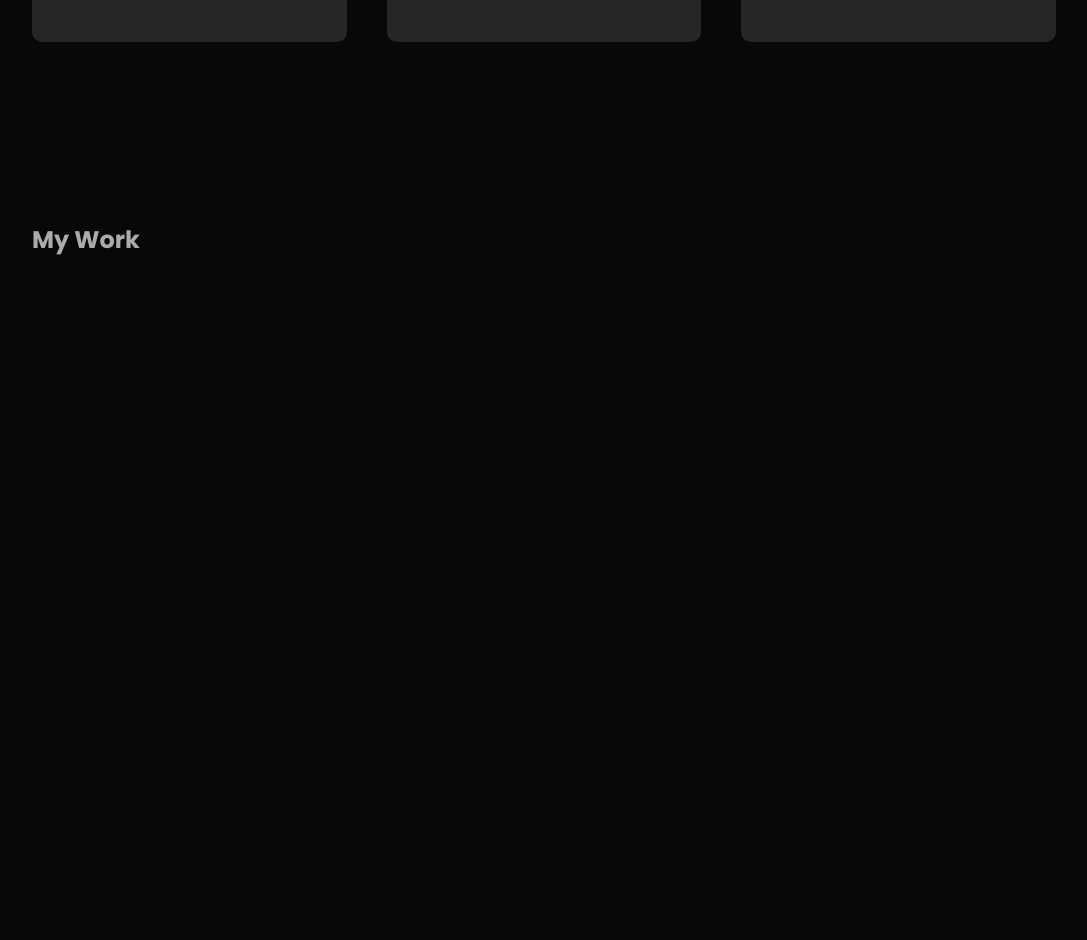
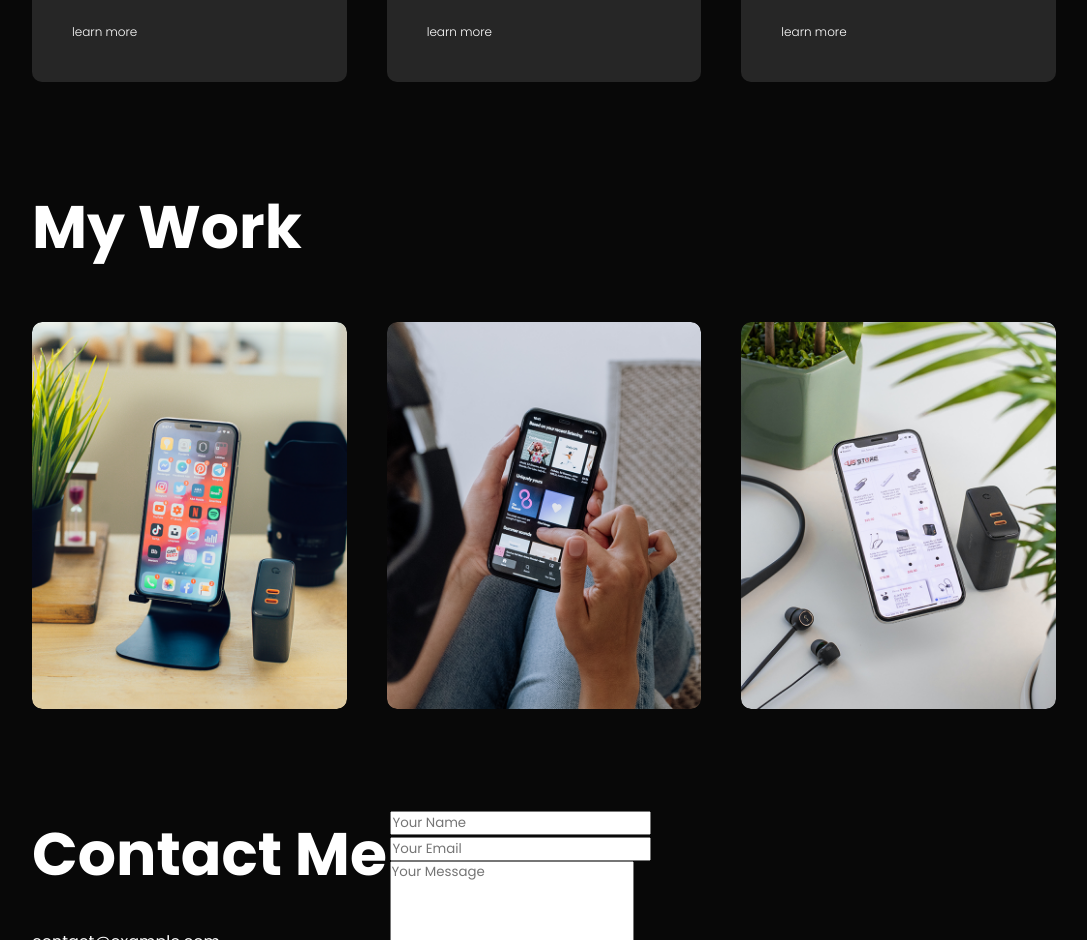
Before and after one commit to bisaisgithub/portfolio, a Next.js app: page / in a window 1280 px wide. Shown: the part 1860-2800 px from the top of the page, without its empty margins (96-1183 px from the left). Before the commit the page ends 2207 px from the top, so only its background shows below. Built offline with nearby package versions, Linux system fonts and the light colour scheme.

Commit message:
partial contact

```diff
--- /dev/null
+++ b/components/home/contact.js
@@ -0,0 +1,34 @@
+import styles from '../../styles/Home.module.scss';
+
+const Contact = () => {
+  return (
+    <div className={styles.contact}>
+      <div className={styles.container}>
+        <div className={styles.row}>
+          <div className={styles.contactLeft}>
+            <h2 className={styles.subTitle}>Contact Me</h2>
+            <p>contact@example.com</p>
+            <p>012345789</p>
+            <div className={styles.socialIcons}>
+              <a href="#">FB</a>
+              <a href="#">FB</a>
+              <a href="#">FB</a>
+              <a href="#">FB</a>
+            </div>
+            <a href="/images/my-cv.pdf" download className={`${styles.btn} ${styles.btn2}`}>Download Resume</a>
+          </div>
+          <div className={styles.contactLeft}>
+            <form>
+              <input type="text" name='name' placeholder='Your Name' required/>
+              <input type="email" name='email' placeholder='Your Email' required/>
+              <textarea name="message" id="" placeholder='Your Message' rows="6"></textarea>
+              <button type='submit'>Submit</button>
+            </form>
+          </div>
+        </div>
+      </div>
+    </div>
+   );
+}
+
+export default Contact;
--- a/components/home/portfolio.js
+++ b/components/home/portfolio.js
@@ -4,7 +4,39 @@ const Portfolio = () => {
   return (
     <div className={styles.portfolio} id='portfolio'>
       <div className={styles.container}>
-        <h2 className={styles.sutTitle}>My Work</h2>
+        <h2 className={styles.subTitle}>My Work</h2>
+        <div className={styles.workList}>
+          <div className={styles.work}>
+            <img src="./images/work-1.png" alt="work-1" />
+            <div className={styles.layer}>
+              <h3>Social Media App</h3>
+              <p>The app connects you to the talented people around the world.
+                Donwload it from play store.
+              </p>
+              <a href="#">link</a>
+            </div>
+          </div>
+          <div className={styles.work}>
+            <img src="./images/work-2.png" alt="work-2" />
+            <div className={styles.layer}>
+              <h3>Social Media App</h3>
+              <p>The app connects you to the talented people around the world.
+                Donwload it from play store.
+              </p>
+              <a href="#">link</a>
+            </div>
+          </div>
+          <div className={styles.work}>
+            <img src="./images/work-3.png" alt="work-3" />
+            <div className={styles.layer}>
+              <h3>Social Media App</h3>
+              <p>The app connects you to the talented people around the world.
+                Donwload it from play store.
+              </p>
+              <a href="#">link</a>
+            </div>
+          </div>
+        </div>
       </div>
     </div>
    );
--- a/pages/index.js
+++ b/pages/index.js
@@ -2,6 +2,7 @@ import Head from 'next/head'
 import Image from 'next/image'
 import Header from '../components/header/Header'
 import About from '../components/home/about'
+import Contact from '../components/home/contact'
 import Portfolio from '../components/home/portfolio'
 import Services from '../components/home/services'
 import styles from '../styles/Home.module.scss'
@@ -18,6 +19,7 @@ export default function Home() {
       <About />
       <Services/>
       <Portfolio />
+      <Contact />
     </div>
   )
 }
--- a/styles/Home.module.scss
+++ b/styles/Home.module.scss
@@ -1,6 +1,6 @@
 
 .about{
-  padding: 80px 0 40px 0;
+  padding: 80px 0 80px 0;
   color: var(--gray);
   .container{
     padding: 10px 10%;
@@ -73,7 +73,7 @@
 }
 
 .services{
-  padding: 0 0 80px 0;
+  padding-bottom: 80px;;
   .container{
     padding: 10px 10%;
     .subTitle{
@@ -122,9 +122,132 @@
 }
 
 .portfolio{
-  padding: 80px 0;
-  color: var(--gray);
+  padding-bottom: 80px;
+  color: #fff;
   .container{
     padding: 10px 10%;
+    .subTitle{
+      font-size: 60px;
+    }
+    .workList{
+      display: grid;
+      grid-template-columns: repeat(auto-fit, minmax(250px, 1fr));
+      grid-gap: 40px;
+      margin-top: 50px;
+      .work{
+        border-radius: 10px;
+        position: relative;
+        overflow: hidden;
+
+
+        img{
+          width: 100%;
+          border-radius: 10px;
+          display: block;
+          transition: transform 0.5s;
+        }
+        &:hover{
+          .layer{
+            height: 100%;
+          }
+          img{
+            transform: scale(1.1);
+          }
+        }
+        .layer{
+          width: 100%;
+          height: 0%;
+          background: linear-gradient(rgba(0,0,0,0.6), var(--red));
+          border-radius: 10px;
+          position: absolute;
+          left: 0;
+          bottom: 0;
+          overflow: hidden;
+          display: flex;
+          align-items: center;
+          justify-content: center;
+          flex-direction: column;
+          padding: 0 40px;
+          text-align: center;
+          font-size: 14px;
+          transition: height 0.5s;
+          h3{
+            font-weight: 500;
+            margin-bottom: 20px;
+          }
+          a{
+            margin-top: 20px;
+            color: var(--red);
+            text-decoration: none;
+            font-size: 18px;
+            line-height: 60px;
+            background: #fff;
+            width: 60px;
+            height: 60px;
+            border-radius: 50%;
+            text-align: center;
+          }
+        }
+      }
+    }
   }
 }
+.contact{
+  padding-bottom: 80px;
+  color: #fff;
+  .container{
+    padding: 10px 10%;
+    .row{
+      display: flex;
+      .contactLeft{
+        flex-basis: 35%;
+        .subTitle{
+          color: #fff;
+          font-size: 60px;
+        }
+        p{
+          margin-top: 30px;
+          i{
+            color: var(--red);
+            margin-right: 15px;
+            font-size: 25px;
+          }
+        }
+        .socialIcons{
+          margin-top: 30px;
+          a{
+            text-decoration: none;
+            font-size: 30px;
+            margin-right: 15px;
+            color: #ababab;
+            display: inline-block;
+            transition: transform 0.5s;
+            &:hover{
+              color: var(--red);
+              transform: translateY(-5px);
+            }
+          }
+        }
+      }
+      .contactRight{
+        flex-basis: 60%;
+      }
+    }
+  }
+}
+
+.btn{
+  display: block;
+  margin: 50px auto;
+  width: fit-content;
+  border: 1px solid var(--red);
+  padding: 14px 50px;
+  border-radius: 6px;
+  text-decoration: none;
+  color: #fff;
+}
+.btn2{
+  display: inline-block;
+  text-align: center;
+  background: var(--red);
+}
```
